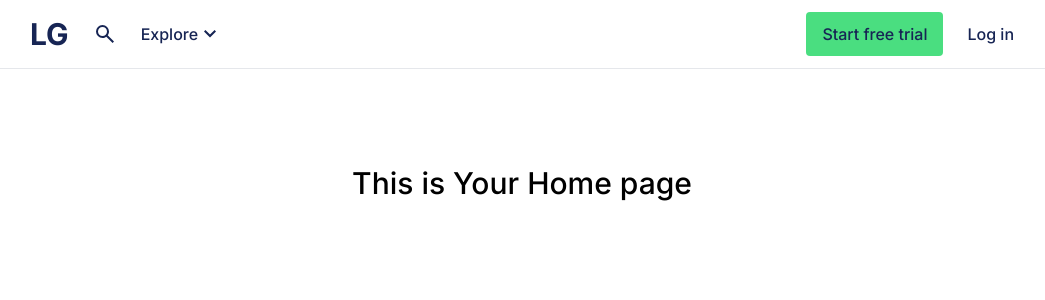
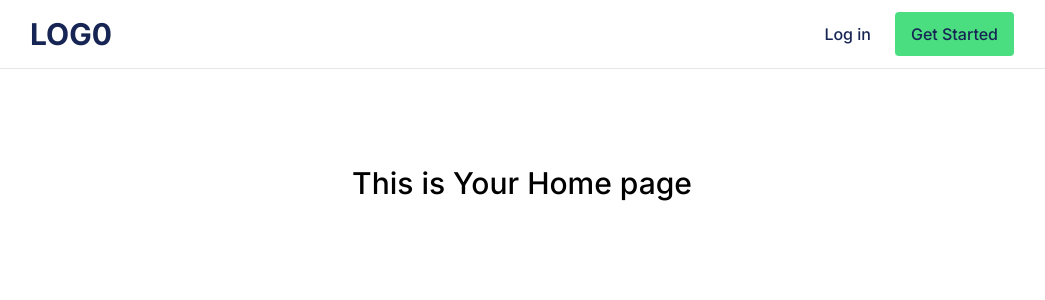
Before and after one commit to sahilansarimondal/fullsystem-auth, a Next.js app: page / in a window 1280 px wide. Shown: the top 300 px of the page, without its empty margins (118-1163 px from the left). Built offline with nearby package versions, Linux system fonts and the light colour scheme; no server answers.

Commit message:
changes in navbar

```diff
--- a/src/components/Navbar.tsx
+++ b/src/components/Navbar.tsx
@@ -9,26 +9,23 @@ const Navbar = () => {
     <div className="flex text-blue-950 justify-between items-center py-3 px-3 md:px-12 max-w-[1080px] md:mx-auto">
       <div className="flex gap-6 items-center">
         <Link href="/">
-          <div className="text-3xl font-bold">LG</div>
+          <div className="text-3xl font-bold">LOG0</div>
         </Link>
-        <SearchIcon />
-        <div className="hidden md:flex hover:text-blue-500">
-          <Button type="button" name="Explore" />
-          <MoreIcon />
-        </div>
       </div>
 
       <div className="flex gap-6">
-        <Button
-          type="button"
-          name="Start free trial"
-          className=" bg-green-400  hover:bg-green-500 py-2.5 px-4 "
-        />
         <Link className="flex justify-center" href="/login">
           <Button
             type="button"
             name="Log in"
             className=" hover:text-blue-500"
+          />
+        </Link>
+        <Link href={"/signup"}>
+          <Button
+            type="button"
+            name="Get Started"
+            className=" bg-green-400  hover:bg-green-500 py-2.5 px-4 "
           />
         </Link>
       </div>
```
